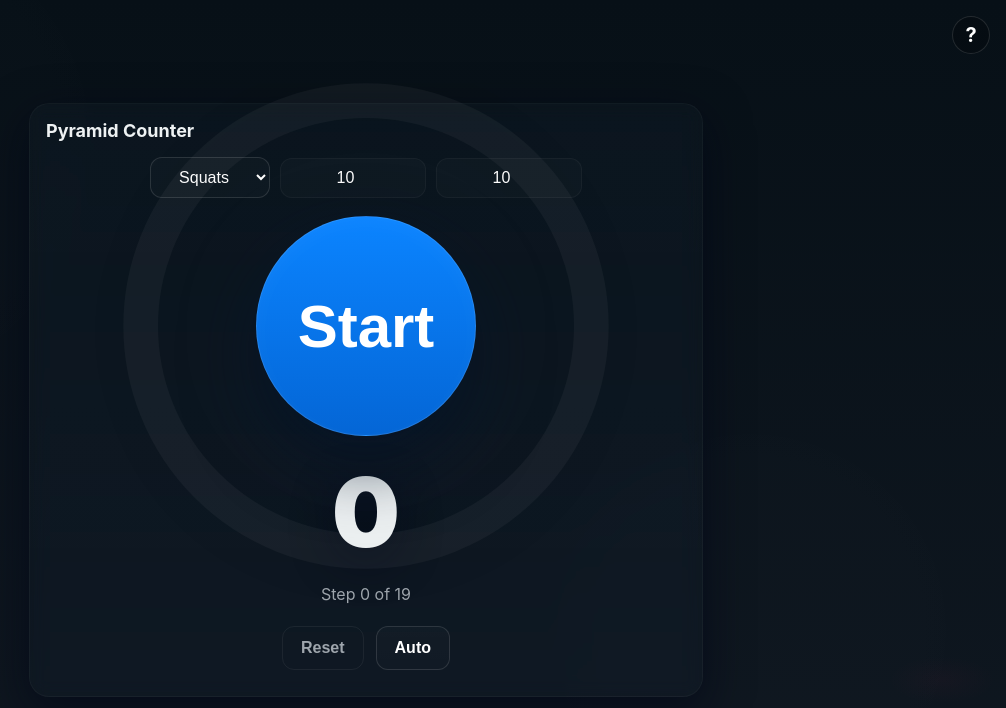
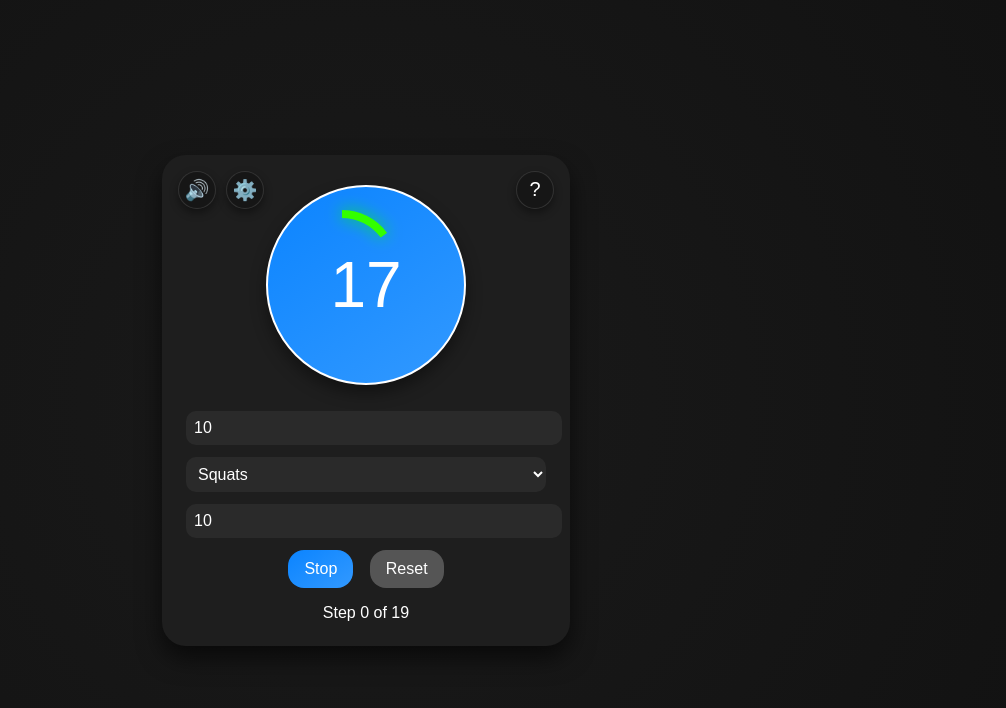
Before and after one commit to j29zhnm96x-hub/PyramidCounter, a plain HTML site: page index.html in a window 1280 px wide. Both pictures are taken after a click on the button "Auto". Shown: the whole page, without its empty margins (274-1280 px from the left). Drawn offline with Linux system fonts and the light colour scheme.

Commit message:
Add files via upload

```diff
--- a/index.html
+++ b/index.html
@@ -1,237 +1,260 @@
-<!doctype html>
+<!DOCTYPE html>
 <html lang="en">
 <head>
-<meta charset="utf-8" />
-<meta name="viewport" content="width=device-width,initial-scale=1,maximum-scale=1,user-scalable=no" />
-<title>Pyramid Counter — Pro</title>
+<meta charset="UTF-8">
+<meta name="viewport" content="width=device-width, initial-scale=1.0">
+<title>Pyramid Counter</title>
+<style>
+body {
+  margin:0; font-family:sans-serif; background: radial-gradient(circle at center, #1a1a1a, #121212); color:#fff;
+  display:flex; justify-content:center; align-items:center; height:100vh; overflow:hidden;
+}
+.card {
+  position:relative; width:360px; padding:24px; background:#1e1e1e; border-radius:24px;
+  text-align:center; box-shadow:0 12px 24px rgba(0,0,0,0.6);
+  transition: transform 0.3s ease;
+}
+.card:hover { transform: scale(1.02); }
 
-<meta name="apple-mobile-web-app-capable" content="yes" />
-<meta name="apple-mobile-web-app-status-bar-style" content="black-translucent" />
+#bigBtn {
+  width:200px; height:200px; border-radius:50%; border:2px solid #fff;
+  background: linear-gradient(145deg, #0b84ff, #3299ff); color:#fff;
+  font-size:64px; cursor:pointer; margin-bottom:20px; box-shadow:0 8px 16px rgba(0,0,0,0.4);
+  transition: all 0.2s ease;
+}
+#bigBtn:hover { transform: scale(1.05) translateY(-2px); box-shadow:0 12px 20px rgba(0,0,0,0.6); }
+#bigBtn:active { transform: scale(0.98) translateY(1px); box-shadow:0 4px 8px rgba(0,0,0,0.4); }
 
-<style>
-  :root{
-    --bg-1: #071017;
-    --bg-2: #0f1720;
-    --muted: #9fa6ad;
-    --accent-blue: #0b84ff;
-    --accent-blue-700: #0466d6;
-    --outline-white: rgba(255,255,255,0.12);
-    --card-shadow: 0 14px 46px rgba(2,6,23,0.66);
-    font-family: -apple-system, "SF Pro Text", "Segoe UI", Roboto, "Helvetica Neue", Arial, sans-serif;
+#prog {
+  width:150px; height:150px; position:absolute; top:36px; left:105px; transform:rotate(-90deg);
+  filter: drop-shadow(0 0 8px rgba(0,255,0,0.7));
+}
+#stepText { margin-top:10px; font-size:16px; }
+
+#maxInput, #customSecondsPerRep, #restPerRepSec, #modeSelect {
+  margin:6px 0; width:100%; padding:8px; border-radius:10px; border:none; font-size:16px;
+  background: #2a2a2a; color:#fff;
 }
 
-  html,body{height:100%;margin:0;background:
-    radial-gradient(1200px 600px at 10% 10%, rgba(11,118,255,0.04), transparent 8%),
-    radial-gradient(900px 400px at 95% 85%, rgba(255,40,96,0.03), transparent 6%),
-    linear-gradient(180deg,var(--bg-1),var(--bg-2));
-    color:#eef2f3;-webkit-font-smoothing:antialiased;overflow:hidden;}
+button { margin:6px; padding:10px 16px; border:none; border-radius:16px; font-size:16px; cursor:pointer; transition:all 0.2s ease; }
+button:hover { transform: scale(1.05); box-shadow:0 6px 12px rgba(0,0,0,0.4); }
 
-  .bg-noise{position:fixed;inset:0;z-index:0;pointer-events:none;opacity:0.06;
-    background-image:
-      radial-gradient(circle at 10% 20%, rgba(255,255,255,0.02) 0, transparent 20%),
-      radial-gradient(circle at 80% 80%, rgba(255,255,255,0.02) 0, transparent 18%);
-    mix-blend-mode:screen; animation: floatNoise 20s linear infinite;}
-  @keyframes floatNoise{0%{transform:translateY(0)}50%{transform:translateY(-12px)}100%{transform:translateY(0)}}
+#autoBtn { background: linear-gradient(145deg, #0b84ff, #3299ff); color:#fff; }
+#resetBtn { background:#555; color:#fff; }
 
-  .wrap{position:relative;z-index:1;min-height:100vh;display:flex;align-items:center;justify-content:center;padding:18px;box-sizing:border-box;}
-  .card{width:100%;max-width:640px;border-radius:20px;padding:16px 16px 20px;background:linear-gradient(180deg, rgba(255,255,255,0.02), rgba(255,255,255,0.01));box-shadow:var(--card-shadow);border:1px solid rgba(255,255,255,0.03);backdrop-filter: blur(8px) saturate(120%);}
+#soundIcon, #settingsIcon, #helpIcon {
+  position:absolute; width:36px; height:36px; border-radius:50%; border:1px solid rgba(255,255,255,0.12);
+  display:flex; align-items:center; justify-content:center; font-size:20px; cursor:pointer; background:rgba(0,0,0,0.25);
+  box-shadow:0 4px 8px rgba(0,0,0,0.4); transition:all 0.2s ease;
+}
+#soundIcon:hover, #settingsIcon:hover, #helpIcon:hover { transform: scale(1.1); background:rgba(0,0,0,0.35); }
 
-  .header{display:flex;align-items:center;justify-content:space-between;gap:12px;margin-bottom:10px;}
-  .title{display:flex;flex-direction:column;}
-  .title h1{margin:0;font-size:18px;}
+#soundIcon { top:16px; left:16px; }
+#settingsIcon { top:16px; left:64px; }
+#helpIcon { top:16px; right:16px; }
 
-  .controls{display:flex;gap:8px;align-items:center;}
-
-  .main{display:flex;flex-direction:column;align-items:center;gap:12px;padding:6px;}
-
-  .meta-row{display:flex;gap:10px;align-items:center;justify-content:center;width:100%;}
-  input[type=number], select, .customBase {
-    background: rgba(255,255,255,0.02);
-    border:1px solid rgba(255,255,255,0.04);
-    padding:10px 12px;border-radius:12px;color:#fff;width:120px;text-align:center;font-size:16px;
+#helpPopup, #settingsPopup {
+  display:none; position:fixed; top:0; left:0; width:100%; height:100%;
+  background: rgba(0,0,0,0.95); color:#fff; padding:24px; box-sizing:border-box; overflow-y:auto; z-index:20; border-radius:0;
+  backdrop-filter: blur(4px);
+  animation: fadeIn 0.3s ease;
 }
 
-  @media (max-width:420px){ input[type=number], select, .customBase{ width:96px; } }
+#closeHelp, #closeSettings {
+  margin-top:16px; padding:10px 14px; border-radius:12px; border:none;
+  background: linear-gradient(145deg, #0b84ff, #3299ff); color:#fff; font-size:16px; cursor:pointer;
+}
 
-  .btn-wrap{position:relative;display:flex;align-items:center;justify-content:center;margin:6px 0 6px 0;}
-  .ring{position:absolute;left:50%;top:50%;transform:translate(-50%,-50%);pointer-events:none;width:calc(min(78vw,520px));max-width:520px;height:auto;filter: drop-shadow(0 6px 18px rgba(3,18,35,0.6));}
-  .ring circle{ stroke-width:8; }
-
-  .big-btn{
-    position:relative;z-index:2;display:grid;place-items:center;width:220px;height:220px;border-radius:50%;
-    background:linear-gradient(180deg,var(--accent-blue),var(--accent-blue-700));color:white;font-size:60px;font-weight:900;
-    border:1px solid rgba(255,255,255,0.12);box-shadow:0 28px 70px rgba(4,20,40,0.72), inset 0 6px 22px rgba(255,255,255,0.03);
-    touch-action:manipulation; user-select:none; -webkit-tap-highlight-color:transparent; transition: transform 120ms, box-shadow 120ms;}
-  .big-btn:active{ transform: translateY(3px) scale(0.985); box-shadow:0 16px 42px rgba(4,20,40,0.6); }
-  .big-btn.pulse{ animation: pulse 900ms ease-out; }
-  @keyframes pulse{0%{box-shadow:0 44px 120px rgba(11,132,255,0.28);transform:translateY(-2px) scale(1.02)}60%{transform:translateY(0) scale(1)}100%{box-shadow:0 28px 70px rgba(4,20,40,0.72)}}
-
-  .ripple{position:absolute;border-radius:50%;transform:translate(-50%,-50%) scale(0);background:rgba(255,255,255,0.12);pointer-events:none;animation:ripple 700ms ease-out;}
-  @keyframes ripple{to{transform:translate(-50%,-50%) scale(3.2);opacity:0;}}
-
-  .info{display:flex;gap:14px;align-items:center;justify-content:center;width:100%;}
-  .counter-number{font-size:96px;font-weight:900;letter-spacing:0.3px;transition:color 240ms linear, transform 120ms;text-shadow:0 12px 40px rgba(2,6,23,0.65);}
-  @media (max-width:420px){ .big-btn{width:260px;height:260px;font-size:72px} .counter-number{font-size:68px} }
-
-  .step-text{color:var(--muted);font-size:16px;margin-top:2px}
-  .actions{display:flex;gap:12px;align-items:center;justify-content:center;margin-top:10px}
-  .btn{padding:12px 18px;border-radius:12px;background:linear-gradient(180deg, rgba(255,255,255,0.02), rgba(255,255,255,0.01));color:#fff;border:1px solid rgba(255,255,255,0.12);font-weight:700;font-size:16px;cursor:pointer}
-  .btn.secondary{background:transparent;color:var(--muted);border:1px solid rgba(255,255,255,0.06)}
-  .btn:active{transform:translateY(2px)}
-  .outline-white{border:1px solid rgba(255,255,255,0.12)}
-
-  /* Help popup */
-  #helpIcon{
-    position:absolute;top:16px;right:16px;width:36px;height:36px;border-radius:50%;border:1px solid rgba(255,255,255,0.12);
-    display:flex;align-items:center;justify-content:center;font-weight:bold;font-size:20px;color:#fff;background:rgba(0,0,0,0.2);cursor:pointer;z-index:10;
-  }
-  #helpPopup{
-    display:none;position:fixed;top:0;left:0;width:100%;height:100%;background:rgba(0,0,0,0.85);color:#fff;padding:24px;box-sizing:border-box;overflow-y:auto;z-index:20;
-  }
-  #helpPopup h2{margin-top:0;}
-  #helpPopup button{margin-top:16px;padding:10px 14px;border-radius:12px;border:none;background:var(--accent-blue);color:#fff;font-size:16px;cursor:pointer;}
+@keyframes fadeIn { from {opacity:0;} to {opacity:1;} }
 </style>
 </head>
 <body>
-  <div class="bg-noise" aria-hidden="true"></div>
 
-  <div id="helpIcon" title="Help">?</div>
-  <div id="helpPopup" role="dialog" aria-modal="true">
-    <h2>Pyramid Counter Manual</h2>
-    <p>Welcome to the Pyramid Counter app! This tool helps you do pyramid workouts with any exercise like squats, push-ups, pull-ups, or burpees.</p>
-    <p><strong>Max Number:</strong> Set the maximum number for your pyramid (e.g., 10). The app will count up to this number, then back down.</p>
-    <p><strong>Manual Mode:</strong> Tap the large button to go to the next number. The number color goes from green to red as it increases. Each tap represents one set of repetitions.</p>
-    <p><strong>Auto Mode:</strong> Tap "Auto" to automatically progress through the pyramid. Each number has an exercise time and a rest time (based on the number). The main button shows the countdown during rest.</p>
-    <p><strong>Sounds:</strong> - Manual mode plays a click sound. <br>- Auto mode plays a progress sound when the number changes.</p>
-    <p><strong>Modes:</strong> Choose an exercise type from the dropdown. Custom mode allows you to adjust seconds per rep and rest per rep.</p>
-    <p>Enjoy your pyramid workout! Stay consistent and follow the numbers as they appear.</p>
-    <button id="closeHelp">Close</button>
-  </div>
+<div class="card">
+  <button id="bigBtn">0</button>
+  <svg id="prog"><circle cx="75" cy="75" r="52" fill="none" stroke="#0b84ff" stroke-width="8" /></svg>
 
-  <div class="wrap">
-    <div class="card" role="application" aria-labelledby="appTitle">
-      <div class="header">
-        <div class="title">
-          <h1 id="appTitle">Pyramid Counter</h1>
-        </div>
-      </div>
-
-      <main class="main">
-        <div class="meta-row">
-          <select id="modeSelect" class="outline-white" aria-label="Choose exercise mode">
+  <input id="maxInput" type="number" value="10" placeholder="Max Number">
+  <select id="modeSelect">
     <option value="squats">Squats</option>
     <option value="pushups">Push-ups</option>
     <option value="pullups">Pull-ups</option>
     <option value="burpees">Burpees</option>
     <option value="custom">Custom</option>
   </select>
+  <input id="customSecondsPerRep" type="number" placeholder="Seconds per rep" style="display:none;">
+  <input id="restPerRepSec" type="number" value="10" placeholder="Rest per rep (sec)">
 
-          <input id="maxInput" type="number" min="1" value="10" aria-label="Maximum pyramid number" />
-          <input id="customSecondsPerRep" class="customBase outline-white" type="number" placeholder="sec/rep" style="display:none" />
-          <input id="restPerRepSec" class="customBase outline-white" type="number" placeholder="rest/sec" value="10" />
+  <button id="autoBtn">Auto</button>
+  <button id="resetBtn">Reset</button>
+  <div id="stepText">Step 0</div>
+
+  <div id="soundIcon">🔊</div>
+  <div id="settingsIcon">⚙️</div>
+  <div id="helpIcon">?</div>
+
+  <!-- Help Popup -->
+  <div id="helpPopup">
+    <h2>Help</h2>
+    <p>Manual / Auto modes, adjust max number, choose exercise, toggle sound and set your user level in settings.</p>
+    <button id="closeHelp">Close</button>
   </div>
 
-        <div class="btn-wrap">
-          <svg class="ring" viewBox="0 0 120 120" preserveAspectRatio="xMidYMid meet" aria-hidden="true">
-            <defs>
-              <linearGradient id="ringGradient" x1="0%" y1="0%" x2="100%" y2="0%">
-                <stop offset="0%" stop-color="#00ff7f"/>
-                <stop offset="50%" stop-color="#ffd400"/>
-                <stop offset="100%" stop-color="#ff3b3b"/>
-              </linearGradient>
-            </defs>
-            <g transform="translate(60,60)">
-              <circle r="52" fill="none" stroke="rgba(255,255,255,0.04)" stroke-width="8"/>
-              <circle id="prog" r="52" fill="none" stroke="url(#ringGradient)" stroke-width="8" stroke-linecap="round" stroke-dasharray="326.7" stroke-dashoffset="326.7" transform="rotate(-90)"></circle>
-            </g>
-          </svg>
-
-          <button id="bigBtn" class="big-btn outline-white" aria-label="Advance pyramid" title="Tap to advance">Start</button>
-          <div id="rippleContainer" aria-hidden="true"></div>
+  <!-- Settings Popup -->
+  <div id="settingsPopup">
+    <h2>Settings / User Level</h2>
+    <p>Select your workout intensity:</p>
+    <label><input type="radio" name="level" value="athlete"> Athlete</label><br>
+    <label><input type="radio" name="level" value="intermediate"> Intermediate</label><br>
+    <label><input type="radio" name="level" value="low"> Low Intensity</label><br>
+    <label><input type="radio" name="level" value="beginner" checked> Beginner</label>
+    <button id="closeSettings">Close</button>
   </div>
 
-        <div class="info">
-          <div class="counter-number" id="counterNumber" aria-live="polite">0</div>
+  <audio id="clickButtonAudio" src="click-button.mp3"></audio>
+  <audio id="progressSoundAudio" src="progress-sound.mp3"></audio>
+  <audio id="helpButtonAudio" src="help-button.mp3"></audio>
 </div>
-
-        <div class="step-text" id="stepText">Step 0 of 19</div>
-
-        <div class="actions">
-          <button id="resetBtn" class="btn secondary outline-white">Reset</button>
-          <button id="autoBtn" class="btn outline-white">Auto</button>
-        </div>
-
-      </main>
-    </div>
-  </div>
-
-  <audio id="clickButtonAudio" src="click-button.mp3" preload="auto"></audio>
-  <audio id="progressSoundAudio" src="progress-sound.mp3" preload="auto"></audio>
 
 <script>
 (function(){
   const maxInput = document.getElementById('maxInput');
   const bigBtn = document.getElementById('bigBtn');
-  const counterNumber = document.getElementById('counterNumber');
   const stepText = document.getElementById('stepText');
-  const prog = document.getElementById('prog');
-  const rippleContainer = document.getElementById('rippleContainer');
+  const prog = document.getElementById('prog').querySelector('circle');
   const resetBtn = document.getElementById('resetBtn');
   const autoBtn = document.getElementById('autoBtn');
   const clickButtonAudio = document.getElementById('clickButtonAudio');
   const progressSoundAudio = document.getElementById('progressSoundAudio');
+  const helpButtonAudio = document.getElementById('helpButtonAudio');
+  const helpIcon = document.getElementById('helpIcon');
+  const helpPopup = document.getElementById('helpPopup');
+  const closeHelp = document.getElementById('closeHelp');
   const modeSelect = document.getElementById('modeSelect');
   const customSecondsPerRep = document.getElementById('customSecondsPerRep');
   const restPerRepSec = document.getElementById('restPerRepSec');
+  const soundIcon = document.getElementById('soundIcon');
+  const settingsIcon = document.getElementById('settingsIcon');
+  const settingsPopup = document.getElementById('settingsPopup');
+  const closeSettings = document.getElementById('closeSettings');
+  const levelRadios = document.querySelectorAll('input[name="level"]');
 
-  const helpIcon = document.getElementById('helpIcon');
-  const helpPopup = document.getElementById('helpPopup');
-  const closeHelp = document.getElementById('closeHelp');
+  let max = parseInt(maxInput.value)||10;
+  let current = 0;
+  let dir = 1;
+  let autoRunning = false;
+  let autoTimer = null;
+  let soundOn = true;
+  let userLevel = 'beginner';
+  const CIRC = 2*Math.PI*52;
+  prog.style.strokeDasharray = CIRC;
+  prog.style.strokeDashoffset = CIRC;
 
-  let max = 10, current = 0, dir = 1, stepCount = 0;
-  let autoRunning = false;
-  let phase = 'idle';
-  let phaseTimerId = null;
-  let phaseStart = 0, phaseDuration = 0;
-  const CIRC = 2 * Math.PI * 52;
-  prog.style.strokeDasharray = `${CIRC}`;
+  function colorFor(val,maxV){
+    if(maxV<=1) return 'hsl(120,100%,45%)';
+    const ratio = Math.max(0,Math.min(1,val/maxV));
+    const hue = 120-(120*ratio);
+    return `hsl(${hue},100%,50%)`;
+  }
 
-  const MODES = {
-    squats: { label:'Squats', secPerRep: 1.0, baseExtra:0.3 },
-    pushups:{ label:'Push-ups', secPerRep: 0.75, baseExtra:0.25 },
-    pullups:{ label:'Pull-ups', secPerRep: 1.4, baseExtra:0.4 },
-    burpees:{ label:'Burpees', secPerRep: 1.2, baseExtra:0.4 },
-    custom:{ label:'Custom', secPerRep: 1.0, baseExtra:0.3 }
-  };
+  function playAudio(audio){ if(soundOn) audio.play().catch(()=>{}); }
 
-  function load(){
-    maxInput.value = String(max);
-    customSecondsPerRep.style.display = (modeSelect.value === 'custom') ? 'inline-block' : 'none';
+  function updateUI(display=current){
+    bigBtn.textContent=display;
+    stepText.textContent=`Step ${current} of ${max*2-1}`;
+    const offset = CIRC*(1-(current/max));
+    prog.style.strokeDashoffset=offset;
+    prog.style.stroke=colorFor(current,max);
+  }
+
+  function advanceStep(){
+    playAudio(clickButtonAudio);
+    current+=dir;
+    if(current>=max) dir=-1;
+    if(current<=1 && dir==-1) dir=1;
     updateUI();
   }
 
-  function colorFor(val, maxV){
-    if (maxV <= 1) return 'hsl(120,100%,45%)';
-    const ratio = Math.max(0, Math.min(1, val / maxV));
-    const hue = 120 - (120 * ratio);
-    return `hsl(${hue},100%,50%)`;
+  bigBtn.addEventListener('click',()=>{ if(!autoRunning) advanceStep(); });
+  resetBtn.addEventListener('click',()=>{
+    clearTimeout(autoTimer);
+    autoRunning=false;
+    autoBtn.textContent="Auto";
+    current=0; dir=1;
+    updateUI();
+  });
+
+  function getExerciseSeconds(number){
+    let mode = modeSelect.value; let baseSec=2;
+    if(mode==='squats') baseSec=3;
+    if(mode==='pushups') baseSec=2;
+    if(mode==='pullups') baseSec=2.5;
+    if(mode==='burpees') baseSec=3;
+    if(mode==='custom') baseSec=parseFloat(customSecondsPerRep.value)||2;
+    switch(userLevel){
+      case 'athlete': baseSec*=0.7; break;
+      case 'intermediate': baseSec*=1; break;
+      case 'low': baseSec*=1.2; break;
+      case 'beginner': baseSec*=1.5; break;
+    }
+    return baseSec*number;
   }
 
-  function getModeConfig(){
-    const mode = modeSelect.value;
-    if (mode === 'custom'){
-      const sec = parseFloat(customSecondsPerRep.value);
-      return { secPerRep: (isNaN(sec) || sec <= 0) ? MODES.custom.secPerRep : sec, baseExtra: MODES.custom.baseExtra };
+  function getRestSeconds(number){
+    let rest=parseFloat(restPerRepSec.value)||10;
+    switch(userLevel){
+      case 'athlete': rest*=0.7; break;
+      case 'intermediate': rest*=1; break;
+      case 'low': rest*=1.2; break;
+      case 'beginner': rest*=1.5; break;
     }
-    return MODES[mode] || MODES.squats;
+    return rest*number;
   }
 
-  function computeExerciseMs(n){
-    const cfg = getModeConfig();
-    const extra = Math.floor(n / 6) * 0.15 * n;
-    const seconds = (cfg.secPerRep * n) + extra;
-    return Math.round(seconds * 1000);
+  function autoStep(){
+    let totalTime=getExerciseSeconds(current)+getRestSeconds(current);
+    let interval=100; let steps=totalTime*1000/interval; let elapsed=0;
+    playAudio(progressSoundAudio);
+    function tick(){
+      elapsed++;
+      let remaining=Math.ceil((steps-elapsed)*interval/1000);
+      bigBtn.textContent=remaining;
+      const percent=elapsed/steps;
+      const offset=CIRC*(1-percent);
+      prog.style.strokeDashoffset=offset;
+      prog.style.stroke=colorFor(current,max);
+      if(elapsed<steps&&autoRunning){ autoTimer=setTimeout(tick,interval); }
+      else {
+        current+=dir;
+        if(current>=max) dir=-1;
+        if(current<=1&&dir==-1) dir=1;
+        if(autoRunning) autoStep();
       }
-  function computeRestMs(n){
-    const restUnit = parseFloat(restPerRepSec.value);
-    const r = (isNaN(restUnit) || restUnit <= 0) ? 10 : rest
+    }
+    tick();
+  }
+
+  autoBtn.addEventListener('click',()=>{
+    if(autoRunning){ clearTimeout(autoTimer); autoRunning=false; autoBtn.textContent="Auto"; updateUI(); return; }
+    autoRunning=true; autoBtn.textContent="Stop"; autoStep();
+  });
+
+  helpIcon.addEventListener('click',()=>{ playAudio(helpButtonAudio); helpPopup.style.display='block'; });
+  closeHelp.addEventListener('click',()=>{ helpPopup.style.display='none'; });
+  window.addEventListener('click',(e)=>{ if(e.target===helpPopup) helpPopup.style.display='none'; });
+
+  modeSelect.addEventListener('change',()=>{ customSecondsPerRep.style.display=(modeSelect.value==='custom')?'inline-block':'none'; });
+  maxInput.addEventListener('change',()=>{ max=parseInt(maxInput.value)||10; updateUI(); });
+  soundIcon.addEventListener('click',()=>{ soundOn=!soundOn; soundIcon.textContent=soundOn?'🔊':'🔇'; });
+
+  settingsIcon.addEventListener('click',()=>{ settingsPopup.style.display='block'; });
+  closeSettings.addEventListener('click',()=>{ settingsPopup.style.display='none'; });
+  window.addEventListener('click',(e)=>{ if(e.target===settingsPopup) settingsPopup.style.display='none'; });
+  levelRadios.forEach(radio=>{ radio.addEventListener('change',()=>{ if(radio.checked) userLevel=radio.value; }); });
+
+  updateUI();
+})();
+</script>
+
+</body>
+</html>
```
Lines whose indentation alone changed are shown as unchanged.
